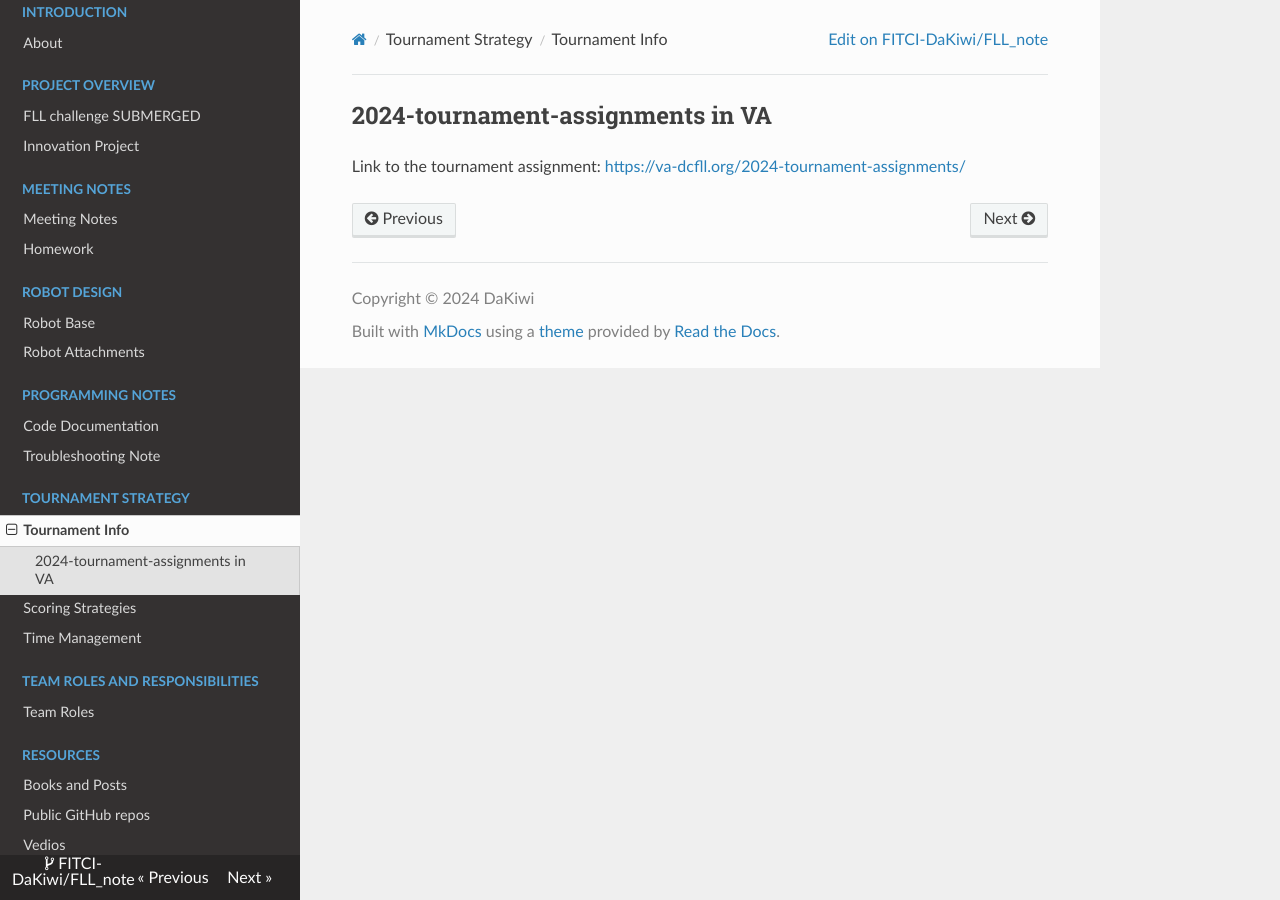
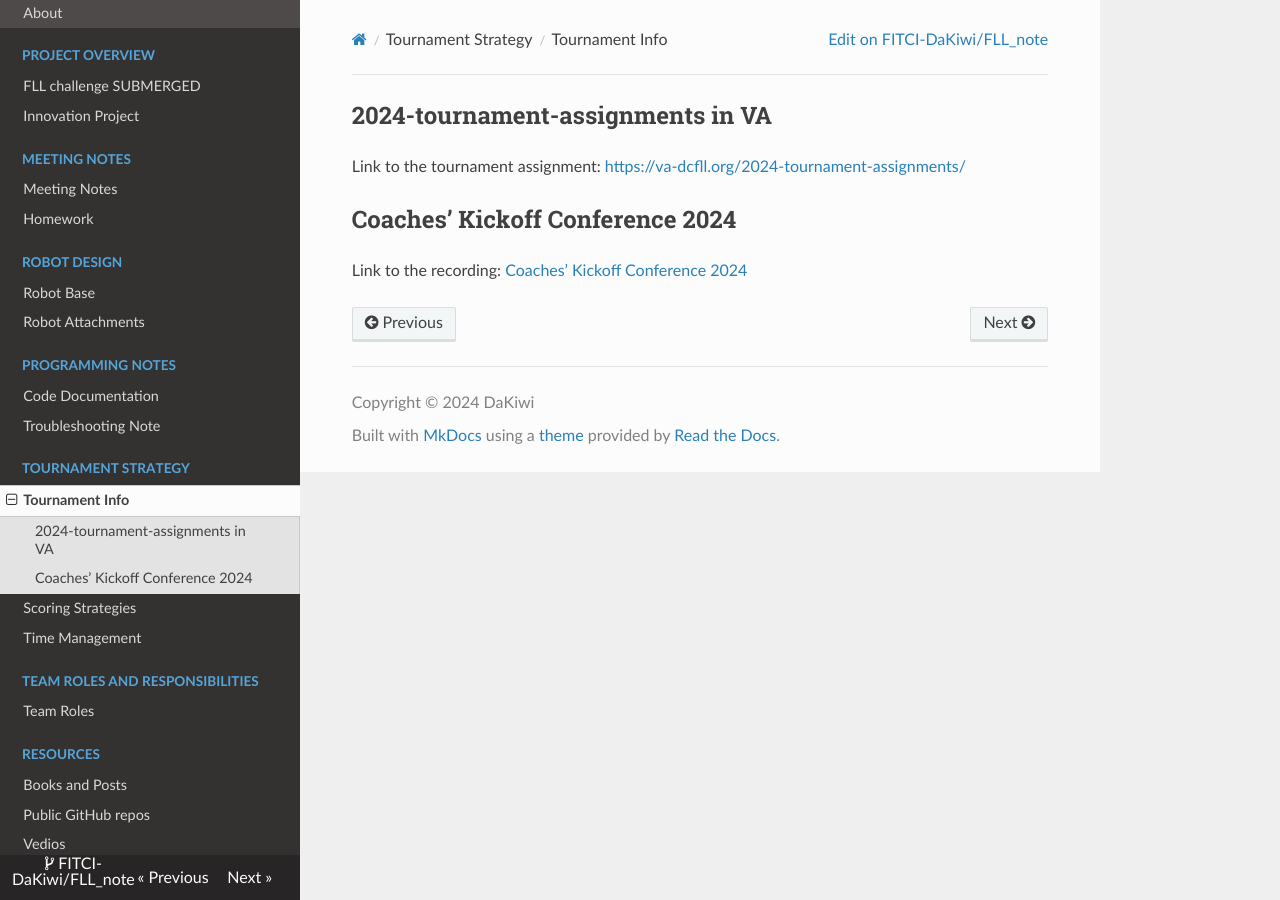
Before and after one commit to FITCI-DaKiwi/FLL_note_2024, an MkDocs documentation site: the page built from docs/tournament_info.md, in a window 1280 px wide. Built offline with MkDocs 1.6.1, drawn with Linux system fonts in a browser that asks for light colours; nearby versions of some CDN libraries.

Commit message:
Update tournament_info.md

```diff
--- a/docs/tournament_info.md
+++ b/docs/tournament_info.md
@@ -4,3 +4,9 @@
 
 Link to the tournament assignment:
 [https://va-dcfll.org/2024-tournament-assignments/](https://va-dcfll.org/2024-tournament-assignments/)
+
+
+## Coaches’ Kickoff Conference 2024
+
+Link to the recording:
+[Coaches’ Kickoff Conference 2024](https://marylandfll.org/event/coaches-kickoff-conference-2024/)
```
